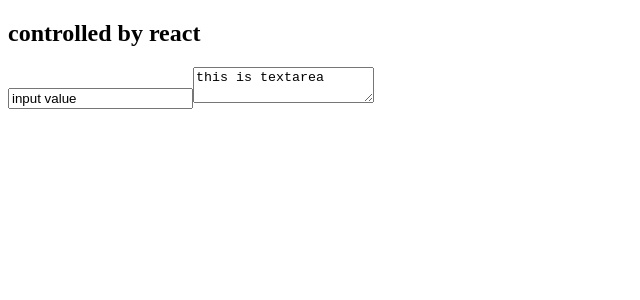
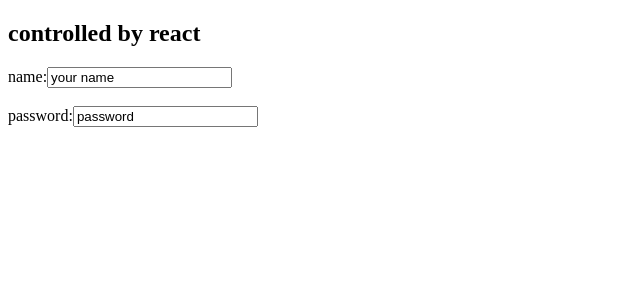
Before and after one commit to ParthPatel133/react-practise-01, a React (Create React App) app: page / in a window 1280 px wide. Shown: the top 300 px of the page, without its empty margins (0-640 px from the left). Built offline with nearby package versions, Linux system fonts and the light colour scheme.

Commit message:
control multiple input element in forms

```diff
--- a/src/App.js
+++ b/src/App.js
@@ -3,16 +3,16 @@ import React, { Component } from 'react'
 
 export default class App extends Component {
   state = {
-    value: 'input value',
-    valueTextarea: 'this is textarea'
+    name: 'your name',
+    password: 'password'
   }
 
   handleChange = (e) => {
-    this.setState({ value: e.target.value.toUpperCase().substr(0, 10) })
-  }
-
-  handleTextarea = (e) => {
-    this.setState({ valueTextarea: e.target.value.substr(0, 25) })
+    // this.setState({ [e.target.name]: e.target.value })
+    const value = e.target.name === 'password'
+      ? e.target.value.toUpperCase().substr(0, 10)
+      : e.target.value;
+    this.setState({ [e.target.name]: value })
   }
 
   render() {
@@ -20,15 +20,16 @@ export default class App extends Component {
       <div>
         <form>
           <h2>controlled by react</h2>
-          <input
-            type="text"
-            value={this.state.value}
-            onChange={this.handleChange}
-          />
-          <textarea
-            value={this.state.valueTextarea}
-            onChange={this.handleTextarea}
-          />
+          <label>
+            name:
+            <input type="text" name="name" value={this.state.name} onChange={this.handleChange} />
+          </label>
+          <br />
+          <br />
+          <label>
+            password:
+            <input type="text" name="password" value={this.state.password} onChange={this.handleChange} />
+          </label>
         </form>
       </div>
     )
```
